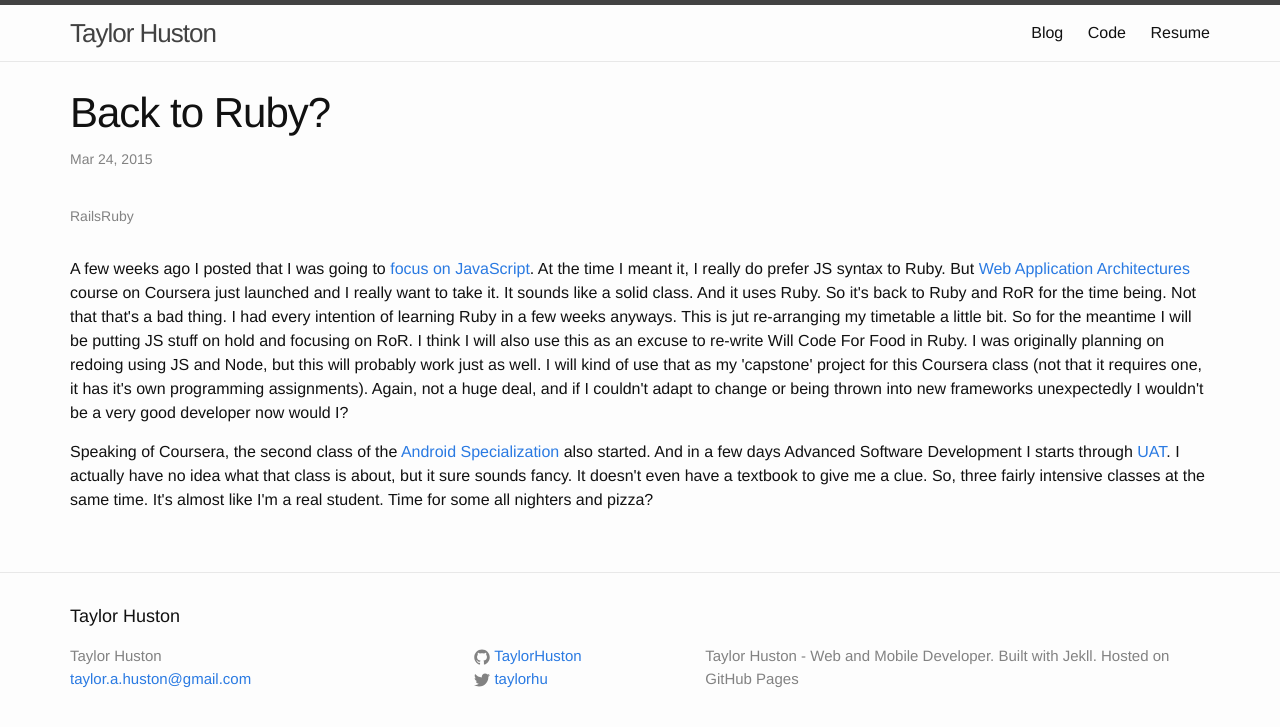
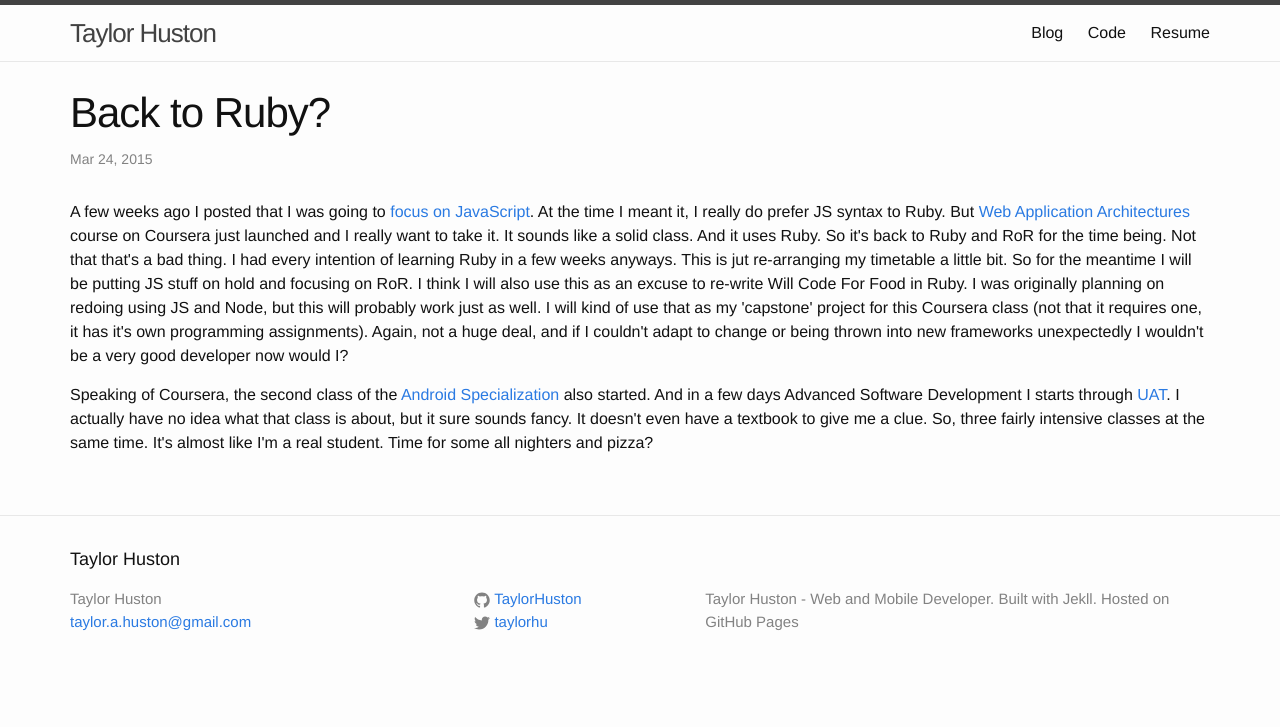
Before and after one commit to TaylorHuston/taylorhuston.github.io, a Jekyll site: the page built from _posts/2015-03-24-back-to-ruby.html, in a window 1280 px wide. Shown: the top 727 px of the page. Built offline with Jekyll 4.4.1, drawn with Linux system fonts in a browser that asks for light colours.

Commit message:
Remove Category and Tags from posts layout

```diff
--- a/_layouts/post.html
+++ b/_layouts/post.html
@@ -6,7 +6,6 @@ layout: default
   <header class="post-header">
     <h1 class="post-title">{{ page.title }}</h1>
     <p class="post-meta">{{ page.date | date: "%b %-d, %Y" }}{% if page.author %} • {{ page.author }}{% endif %}{% if page.meta %} • {{ page.meta }}{% endif %}</p>
-    <p class="post-meta">{{ page.category }}<br />{{ page.tags }}</p>
   </header>
 
   <article class="post-content">
```
